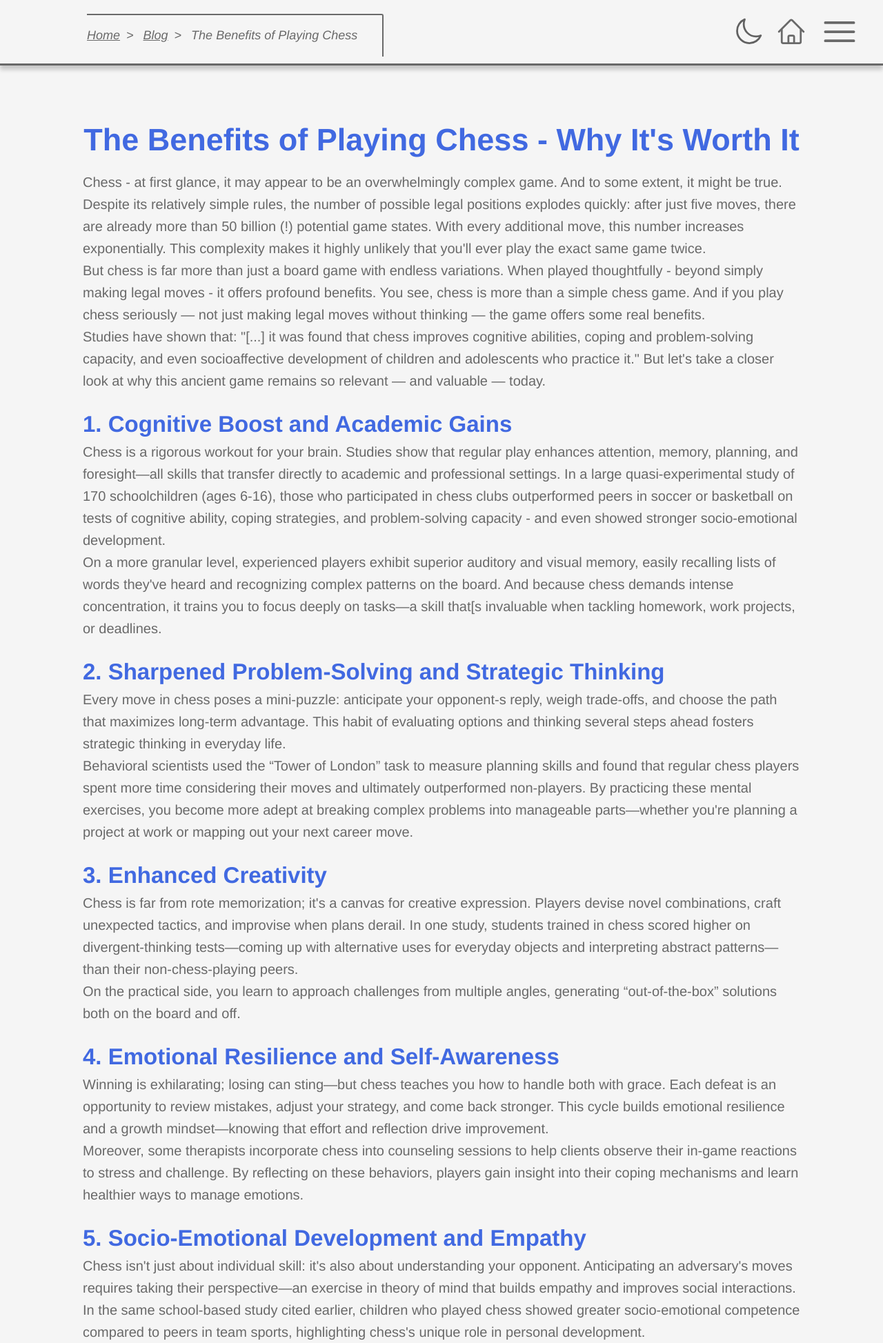
After one commit to em-ge/emilgerlach.com, a Flask app: page /blog/benefits-of-playing-chess in a window 1280 px wide. The commit adds this page. Shown: the top 1947 px of the page at 69% size. Run offline with Flask 3, Linux system fonts and the light colour scheme.

Commit message:
clock, article: benefits of playing chess, css styling

```diff
--- a/app.py
+++ b/app.py
@@ -24,19 +24,24 @@ def article_strudel():
     return render_template("index_strudel.html")
 
 
-# @app.route("/blog/grenzen-schmuck-und-uhrenindustrie-in-pf")
-# def article_grenzen_schmuck_und_uhrenindustrie_in_pf():
-#     return render_template("index_grenzen_schmuck_und_uhrenindustrie_in_pf.html")
+@app.route("/blog/grenzen-schmuck-und-uhrenindustrie-in-pf")
+def article_grenzen_schmuck_und_uhrenindustrie_in_pf():
+    return render_template("index_grenzen_schmuck_und_uhrenindustrie_in_pf.html")
 
 
-# @app.route("/blog/portus-wie-die-roemer-wohnten")
-# def article_portus_wie_die_roemer_wohnten():
-#     return render_template("index_portus_wie_die_roemer_wohnten.html")
+@app.route("/blog/portus-wie-die-roemer-wohnten")
+def article_portus_wie_die_roemer_wohnten():
+    return render_template("index_portus_wie_die_roemer_wohnten.html")
 
 
 @app.route("/blog/early-christian-symbols-and-their-meanings")
 def article_early_christian_symbols_and_their_meanings():
     return render_template("index_early_christian_symbols.html")
+
+
+@app.route("/blog/benefits-of-playing-chess")
+def article_benefits_of_playing_chess():
+    return render_template("index_benefits_of_playing_chess.html")
 
 
 @app.route("/blog/founding-and-legacy-of-rome")
--- a/static/css/styles.css
+++ b/static/css/styles.css
@@ -742,6 +742,7 @@ h3[id] {
   font-style: italic;
   font-size: 19px;
   margin-top: 0.1em;
+  margin-bottom: 1.5em;
 }
 
 .bibleverse {
@@ -827,12 +828,16 @@ h3[id] {
 }
 
 .made-with-love-by {
-  font-size: 19px;
+  font-size: 18.5px;
   font-style: italic;
 }
 
+.up-arrow-footer {
+  margin-top: 1em;
+}
+
 .disclaimer {
-  margin-top: 2em;
+  margin-top: 2.3em;
   font-size: 18px;
 }
 
@@ -1026,6 +1031,10 @@ h3[id] {
     font-size: 15px;
   }
 
+  .footer-text-things {
+    font-size: 16px;
+  }
+
   .disclaimer {
     font-size: 15px;
   }
--- /dev/null
+++ b/templates/index_benefits_of_playing_chess.html
@@ -0,0 +1,208 @@
+<!DOCTYPE html>
+<html lang="en">
+  <head>
+    <meta charset="UTF-8" />
+    <meta name="viewport" content="width=device-width, initial-scale=1.0" />
+    <meta name="keywords" content="" />
+
+    <meta name="description" content="Explore Strudel, a live coding music editor that lets you create and manipulate music in real-time through code.">
+
+    <meta name="theme-color" content="">
+    <meta name="apple-mobile-web-app-status-bar-style" content="black-translucent">
+
+    <meta name="author" content="Emil Gerlach" />
+
+    <title>Emil Gerlach | The Benefits of Playing Chess - Why It's Worth It</title>
+    <link rel="stylesheet" href="../static/css/styles.css" />
+
+    <link rel="apple-touch-icon" sizes="180x180" href="../static/favicons/favicon_io/apple-touch-icon.png">
+    <link rel="icon" type="image/png" sizes="32x32" href="../static/favicons/favicon_io/favicon-32x32.png">
+    <link rel="icon" type="image/png" sizes="16x16" href="../static/favicons/favicon_io/favicon-16x16.png">
+    <link rel="manifest" href="../static/favicons/favicon_io/site.webmanifest">
+
+  <body>
+    <div class="body-without-footer">
+      <div class="navbar" id="navbar">
+        <div class="navbar-btns">
+          <div id="lightmode-darkmode-btn" class="lightmode-darkmode-btn" alt="lightmode/darkmode btn" title="switch between darkmode and lightmode" onclick="toggleDarkMode()">
+            <svg xmlns="http://www.w3.org/2000/svg" fill="none" viewBox="0 0 24 24" stroke-width="1.5" stroke="currentColor">
+              <path stroke-linecap="round" stroke-linejoin="round" d="M12 3v2.25m6.364.386-1.591 1.591M21 12h-2.25m-.386 6.364-1.591-1.591M12 18.75V21m-4.773-4.227-1.591 1.591M5.25 12H3m4.227-4.773L5.636 5.636M15.75 12a3.75 3.75 0 1 1-7.5 0 3.75 3.75 0 0 1 7.5 0Z" />
+            </svg>
+          </div>
+          <div id="homeLink" class="home-btn" alt="home btn" title="home">
+            <a href="https://emilgerlach.com">
+              <svg xmlns="http://www.w3.org/2000/svg" fill="none" viewBox="0 0 24 24" stroke-width="1.5" stroke="currentColor">
+                <path stroke-linecap="round" stroke-linejoin="round" d="m2.25 12 8.954-8.955c.44-.439 1.152-.439 1.591 0L21.75 12M4.5 9.75v10.125c0 .621.504 1.125 1.125 1.125H9.75v-4.875c0-.621.504-1.125 1.125-1.125h2.25c.621 0 1.125.504 1.125 1.125V21h4.125c.621 0 1.125-.504 1.125-1.125V9.75M8.25 21h8.25" />
+              </svg>
+            </a>
+          </div>
+          <nav>
+            <input type="checkbox" id="sidebar-active">
+            <label for="sidebar-active" class="open-sidebar-btn">
+               <svg xmlns="http://www.w3.org/2000/svg" fill="none" viewBox="0 0 24 24" stroke-width="1.5" stroke="currentColor">
+                <path stroke-linecap="round" stroke-linejoin="round" d="M3.75 6.75h16.5M3.75 12h16.5m-16.5 5.25h16.5" />
+              </svg>
+            </label>
+            <label id="overlay" for="sidebar-active"></label>
+            <div class="sidebar-container">
+              <label for="sidebar-active" class="close-sidebar-btn">
+                <svg xmlns="http://www.w3.org/2000/svg" height="32" viewBox="0 -960 960 960" width="32"><path d="m256-200-56-56 224-224-224-224 56-56 224 224 224-224 56 56-224 224 224 224-56 56-224-224-224 224Z"/></svg>
+              </label>
+              <div class="sidebar-links-container">
+                <a href="#first">1. Cognitive Boost and Academic Gains</a>
+                <a href="#second">2. Sharpened Problem-Solving and Strategic Thinking</a>
+                <a href="#enhanced-creativity">3. Enhanced Creativity</a>
+                <a href="#fourth">4. Emotional Resilience and Self-Awareness</a>
+                <a href="#fifth">5. Socio-Emotional Development and Empathy</a>
+                <a href="#sixth">6. Confidence and Social Connection</a>
+                <a href="#sevensth">7. Long-Term Brain Health</a>
+                <a href="#start-playing-chess">Start playing chess</a>
+                <a href="#sources">Sources</a>
+                <div class="sidebar-special-content">
+                  <a href="/blog">My Blog</a>
+                  <a href="/dev">Dev</a>
+                  <a href="/language-breakdown">Language Breakdown</a>
+                  <a href="/random-bible-verse">Random Bible Verse</a>
+                </div>
+              </div>
+            </div>
+          </nav>
+        </div>
+        <div style="display: flex">
+          <nav aria-label="breadcrumb" class="breadcrumb">
+            <ol>
+              <li><a href="https://emilgerlach.com">Home</a></li>
+              <li><a href="https://emilgerlach.com/blog">Blog</a></li>
+              <li aria-current="page">The Benefits of Playing Chess</li>
+            </ol>
+          </nav>
+      </div>
+      </div>
+      <h1>
+        The Benefits of Playing Chess - Why It's Worth It
+      </h1>
+      <p class="normal-text">
+        Chess - at first glance, it may appear to be an overwhelmingly complex game. And to some extent, it might be true.
+        Despite its relatively simple rules, the number of possible legal positions explodes quickly:
+        after just five moves, there are already more than 50 billion (!) potential game states. With every additional move, this number increases exponentially.
+        This complexity makes it highly unlikely that you'll ever play the exact same game twice.<br>
+        But chess is far more than just a board game with endless variations. When played thoughtfully - beyond simply making legal moves - it offers profound benefits.
+        You see, chess is more than a simple chess game.
+        And if you play chess seriously — not just making legal moves without thinking — the game offers some real benefits.<br>
+
+        Studies have shown that: "[...] it was found that chess improves cognitive abilities, coping and problem-solving capacity,
+        and even socioaffective development of children and adolescents who practice it."
+        But let's take a closer look at why this ancient game remains so relevant — and valuable — today.
+      </p>
+
+      <div class="sub-heading">
+        <h2 id="first">1. Cognitive Boost and Academic Gains</h2>
+      </div>
+      <p class="normal-text">
+        Chess is a rigorous workout for your brain. Studies show that regular play enhances attention, memory, planning, and foresight—all skills that transfer directly to academic and professional settings.
+        In a large quasi-experimental study of 170 schoolchildren (ages 6-16), those who participated in chess clubs outperformed peers in soccer or basketball on tests of cognitive ability, coping strategies,
+        and problem-solving capacity - and even showed stronger socio-emotional development. <br>
+        On a more granular level, experienced players exhibit superior auditory and visual memory, easily recalling lists of words they've heard and recognizing complex patterns on the board.
+        And because chess demands intense concentration, it trains you to focus deeply on tasks—a skill that[s invaluable when tackling homework, work projects, or deadlines.
+      </p>
+
+      <div class="sub-heading">
+        <h2 id="second">2. Sharpened Problem-Solving and Strategic Thinking</h2>
+      </div>
+      <p class="normal-text">
+        Every move in chess poses a mini-puzzle: anticipate your opponent-s reply, weigh trade-offs, and choose the path that maximizes long-term advantage.
+        This habit of evaluating options and thinking several steps ahead fosters strategic thinking in everyday life. <br>
+        Behavioral scientists used the “Tower of London” task to measure planning skills and found that regular chess players spent more time considering their moves and ultimately outperformed non-players.
+        By practicing these mental exercises, you become more adept at breaking complex problems into manageable parts—whether you're planning a project at work or mapping out your next career move.
+      </p>
+
+      <div class="sub-heading">
+        <h2 id="enhanced-creativity">3. Enhanced Creativity</h2>
+      </div>
+      <p class="normal-text">
+        Chess is far from rote memorization; it's a canvas for creative expression. Players devise novel combinations, craft unexpected tactics, and improvise when plans derail.
+        In one study, students trained in chess scored higher on divergent-thinking tests—coming up with alternative uses for everyday objects and interpreting abstract patterns—than their non-chess-playing peers.<br>
+        On the practical side, you learn to approach challenges from multiple angles, generating “out-of-the-box” solutions both on the board and off.
+      </p>
+
+      <div class="sub-heading">
+        <h2 id="fourth">4. Emotional Resilience and Self-Awareness</h2>
+      </div>
+      <p class="normal-text">
+        Winning is exhilarating; losing can sting—but chess teaches you how to handle both with grace. Each defeat is an opportunity to review mistakes, adjust your strategy, and come back stronger.
+        This cycle builds emotional resilience and a growth mindset—knowing that effort and reflection drive improvement.<br>
+        Moreover, some therapists incorporate chess into counseling sessions to help clients observe their in-game reactions to stress and challenge.
+        By reflecting on these behaviors, players gain insight into their coping mechanisms and learn healthier ways to manage emotions.
+      </p>
+
+      <div class="sub-heading">
+        <h2 id="fifth">5. Socio-Emotional Development and Empathy</h2>
+      </div>
+      <p class="normal-text">
+        Chess isn't just about individual skill: it's also about understanding your opponent. Anticipating an adversary's moves requires taking their perspective—an exercise in theory of mind that builds empathy and improves social interactions.<br>
+        In the same school-based study cited earlier, children who played chess showed greater socio-emotional competence compared to peers in team sports, highlighting chess's unique role in personal development.
+      </p>
+
+      <div class="sub-heading">
+        <h2 id="sixth">6. Confidence and Social Connection</h2>
+      </div>
+      <p class="normal-text">
+        Mastering new openings and solving tactics boosts your self-esteem. As you study, compete, and analyze games, you build a sense of achievement and resilience.
+        Chess also bridges cultures and generations—whether you're playing face-to-face in a local club or online against opponents around the world, the game fosters community and shared passion.
+      </p>
+
+      <div class="sub-heading">
+        <h2 id="seventh">7. Long-Term Brain Health</h2>
+      </div>
+      <p class="normal-text">
+        Beyond short-term gains, chess may protect against cognitive decline. A 2019 review found that mentally challenging activities like chess can help delay the onset of dementia by exercising memory, calculation, and spatial reasoning.<br>
+        Additionally, chess has been linked to reduced ADHD symptoms in children and even to preventing panic attacks, as focused play distracts from anxiety and promotes flow—a state of deep engagement where time seems to melt away.
+      </p>
+
+      <div class="sub-heading">
+        <h2 id="start-playing-chess">Start playing chess</h2>
+      </div>
+      <p class="normal-text">
+        If you're now inteterested in playing chess and haven't played a single game yet, start with some friendly YouTube tutorials - there are a lot of short videos that walk you through the basic rules.
+        Once you've got the rules down, dive into a few practice games against bots, challenge friends over-the-board,
+        or join one of the many online platforms.<br>
+        I love <a href="https://lichess.org" target="_blank">lichess.org</a> - it's completely free and offers lessons, puzzles and tutorials.
+        <a href="https://chess.com" target="_blank">Chess.com</a> is another great option: you can get started for free with lessons, puzzles, and bot matches,
+        and upgrade later if you want even more features.<br>
+        As you rack up a few games, you'll naturally find opponents who match your level. To keep improving, try learning one or two simple openings for each side,
+        work through tactical puzzles, learn how to stop blunder and review your own games to spot your most common mistakes. Watching master-level games online can spark new ideas, too.
+        But the most important: have fun while playing chess!
+      </p>
+
+      <div class="sub-heading">
+        <h2 id="sources" class="sources-h2">Sources</h2>
+      </div>
+      <div class="normal-text sources-text">
+        <h3 id="websites" class="sources-h3">Websites</h3>
+        - <a href="https://www.cambridge.org/core/journals/spanish-journal-of-psychology/article/abs/benefits-of-chess-for-the-intellectual-and-socialemotional-enrichment-in-schoolchildren/9BAE7D7E2A9D7587C0259F7E964E5CF9#article" target="_blank">https://www.cambridge.org/core/journals/spanish-journal-of-psychology/article/abs/benefits-of-chess-for-the-intellectual-and-socialemotional-enrichment-in-schoolchildren/9BAE7D7E2A9D7587C0259F7E964E5CF9#article</a><br>
+        - <a href="https://www.chess.com/article/view/benefits-of-chess" target="_blank">https://www.chess.com/article/view/benefits-of-chess</a><br>
+        - <a href="https://www.healthline.com/health/benefits-of-playing-chess" target="_blank">https://www.healthline.com/health/benefits-of-playing-chess</a><br>
+        - <a href="https://medium.com/i-am-a-writer-for-new-writers/the-top-10-benefits-of-learning-and-playing-chess-bad29ecbc661" target="_blank">https://medium.com/i-am-a-writer-for-new-writers/the-top-10-benefits-of-learning-and-playing-chess-bad29ecbc661</a><br>
+        (last accessed July 14, 2025)
+      </div>
+
+      <p class="blog-ending">
+        thanks for reading - last changes: July 14, 2025
+      </p>
+    </div>
+
+    <div class="footer">
+      <span class="footer-text">
+        <p class="made-with-love-by">made with 💙 by emil gerlach</p>
+        <div class="footer-text-things">
+          &copy; 2025 Emil Gerlach<br/>
+          <a href="#">up</a>
+        </div>
+        <div class="disclaimer">Despite careful content control, I assume no liability for the content of external links. <br/>The operators of the linked pages are solely responsible for their content.</div>
+      </span>
+    </div>
+
+    <script src="../static/js/main.js" defer></script>
+    <script defer src="https://cloud.umami.is/script.js" data-website-id="2c9e0cab-33e4-49bc-b9b4-7e4daf24e0b0"></script>
+  </body>
+</html>
--- a/templates/index_early_christian_symbols.html
+++ b/templates/index_early_christian_symbols.html
@@ -175,7 +175,7 @@
       </div>
 
       <p class="blog-ending">
-        thanks for reading - last changes: 25. April 2025
+        thanks for reading - last changes: April 25, 2025
       </p>
     </div>
 
--- a/templates/index_grenzen_schmuck_und_uhrenindustrie_in_pf.html
+++ b/templates/index_grenzen_schmuck_und_uhrenindustrie_in_pf.html
@@ -97,7 +97,7 @@
         <div class="note">
           <b>Bemerkung:</b>
           <div class="tab">- Die PDF ist stark komprimiert, die Bilder haben also nicht die beste Qualität.</div>
-          <div class="tab">- Da ich die Arbeit noch als Jugendlicher verfasst habe, können Fehler vorkommen. Auch sind vielleicht manche Infos nicht mehr auf dem neusten Stand. Ich bitte um Nachsicht.</div>
+          <div class="tab">- In der Arbeit können durchaus Fehler vorkommen oder Informationen nicht mehr auf den neuesten Stand sein. Ich bitte um Nachsicht.</div>
         </div>
 
       <div class="sub-heading">
--- a/templates/index_portus_wie_die_roemer_wohnten.html
+++ b/templates/index_portus_wie_die_roemer_wohnten.html
@@ -95,7 +95,7 @@
       <div class="note">
         <b>Bemerkung:</b>
         <div class="tab">- Die PDF ist stark komprimiert, die Bilder haben also nicht die beste Qualität.</div>
-        <div class="tab">- Da ich die Arbeit noch als Jugendlicher verfasst habe, können Fehler vorkommen. Auch sind vielleicht manche Infos nicht mehr auf dem neusten Stand. Ich bitte um Nachsicht.</div>
+        <div class="tab">- In der Arbeit können durchaus Fehler vorkommen oder Informationen nicht mehr auf den neuesten Stand sein. Ich bitte um Nachsicht.</div>
       </div>
 
       <div class="sub-heading">
```
Also changed, not shown: static/js/time.js (added, +23 -0 lines), templates/index.html (+7 -3 lines), templates/index_blog.html (+28 -8 lines), templates/index_founding_and_legacy_of_rome.html (+4 -4 lines), 1 other file.
